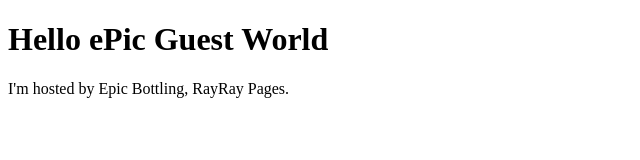
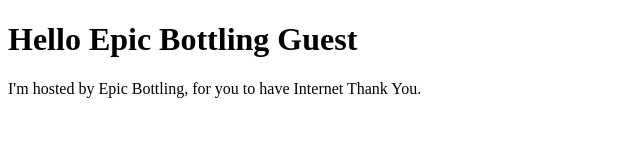
Before and after one commit to rayray4tea/rayray4tea.github.io, a plain HTML site: page index.html in a window 1280 px wide. Shown: the whole page, without its empty margins (0-640 px from the left). Drawn offline with Linux system fonts and the light colour scheme.

Commit message:
Update index.html

```diff
--- a/index.html
+++ b/index.html
@@ -1,7 +1,8 @@
 <!DOCTYPE html>
 <html>
 <body>
-<h1>Hello ePic Guest World</h1>
-<p>I'm hosted by Epic Bottling, RayRay Pages.</p>
+<h1>Hello Epic Bottling Guest</h1>
+<p>I'm hosted by Epic Bottling, for you to have
+  Internet Thank You.</p>
 </body>
 </html>
```
